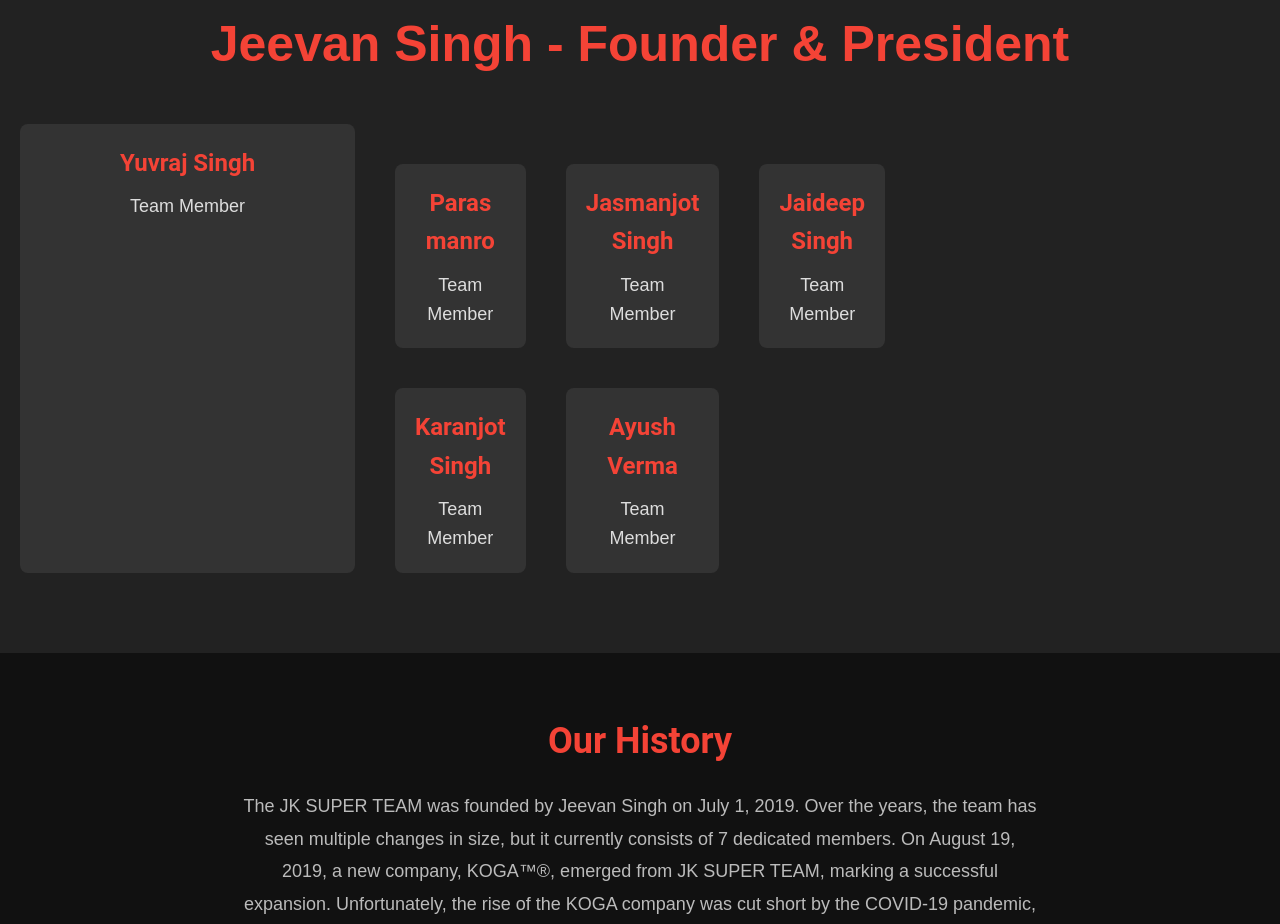
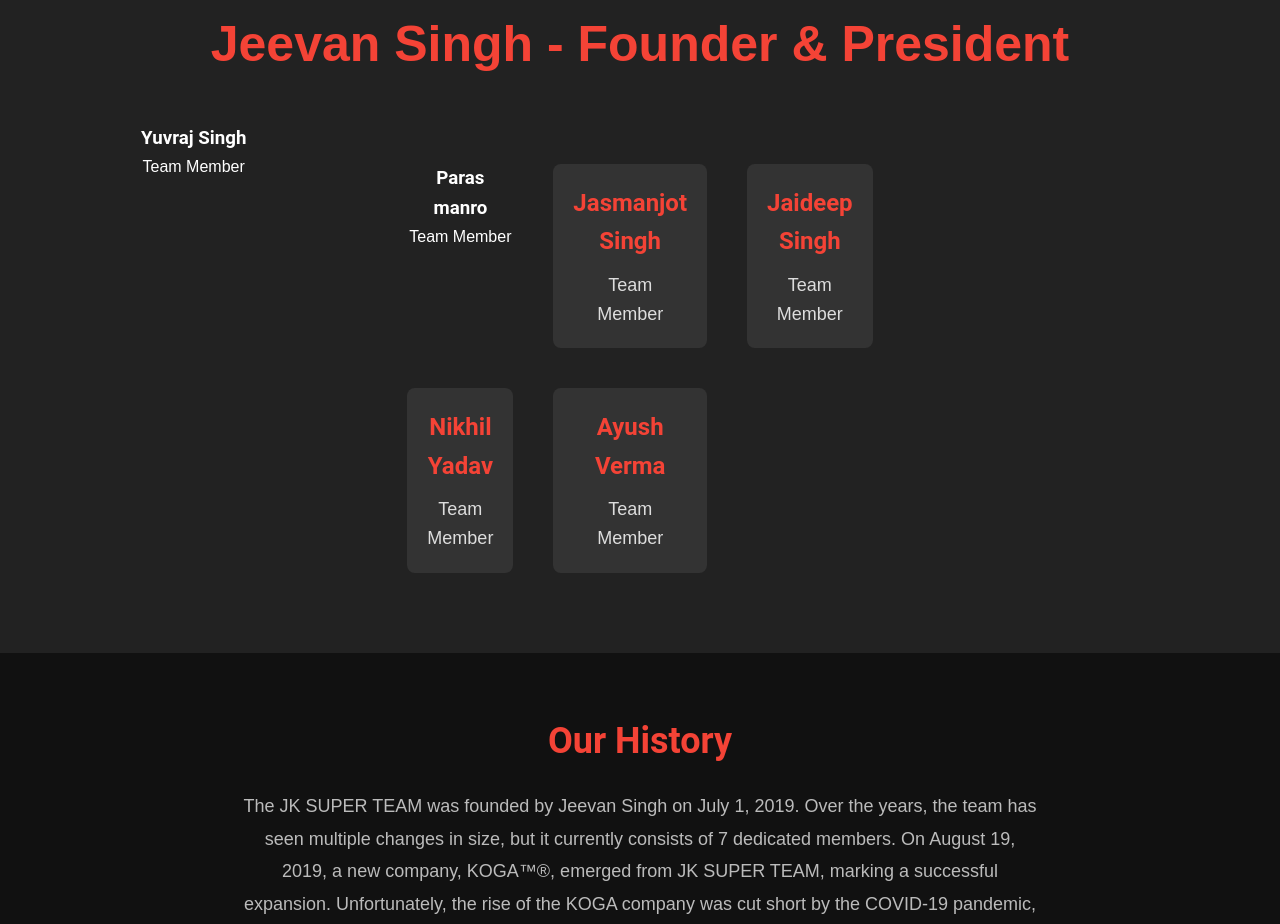
Before and after one commit to jeevan-15/J.K-SUPER-TEAM-, a plain HTML site: page index.html in a window 1280 px wide. Shown: the part 960-1884 px from the top of the page. Drawn offline with Linux system fonts and the light colour scheme.

Commit message:
Update index.html

```diff
--- a/index.html
+++ b/index.html
@@ -224,12 +224,12 @@
       Jeevan Singh - Founder & President
     </div>
     <div class="members">
-      <div class="member">
+      <div class="Genral Outpost Permanent Commander">
         <h3>Yuvraj Singh</h3>
         <p>Team Member</p>
         </div>
     <div class="members">
-      <div class="member">
+      <div class="Prime Member">
         <h3>Paras manro</h3>
         <p>Team Member</p>
       </div>
@@ -242,7 +242,7 @@
         <p>Team Member</p>
       </div>
       <div class="member">
-        <h3>Karanjot Singh</h3>
+        <h3>Nikhil Yadav</h3>
         <p>Team Member</p>
       </div>
       <div class="member">
```
